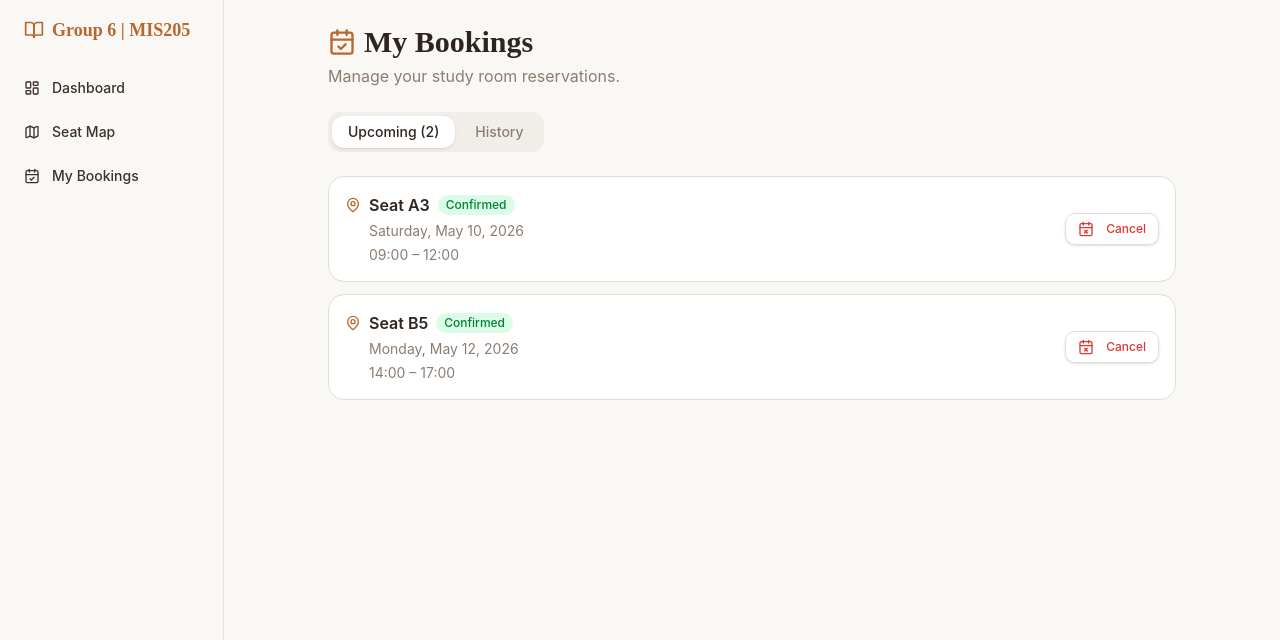
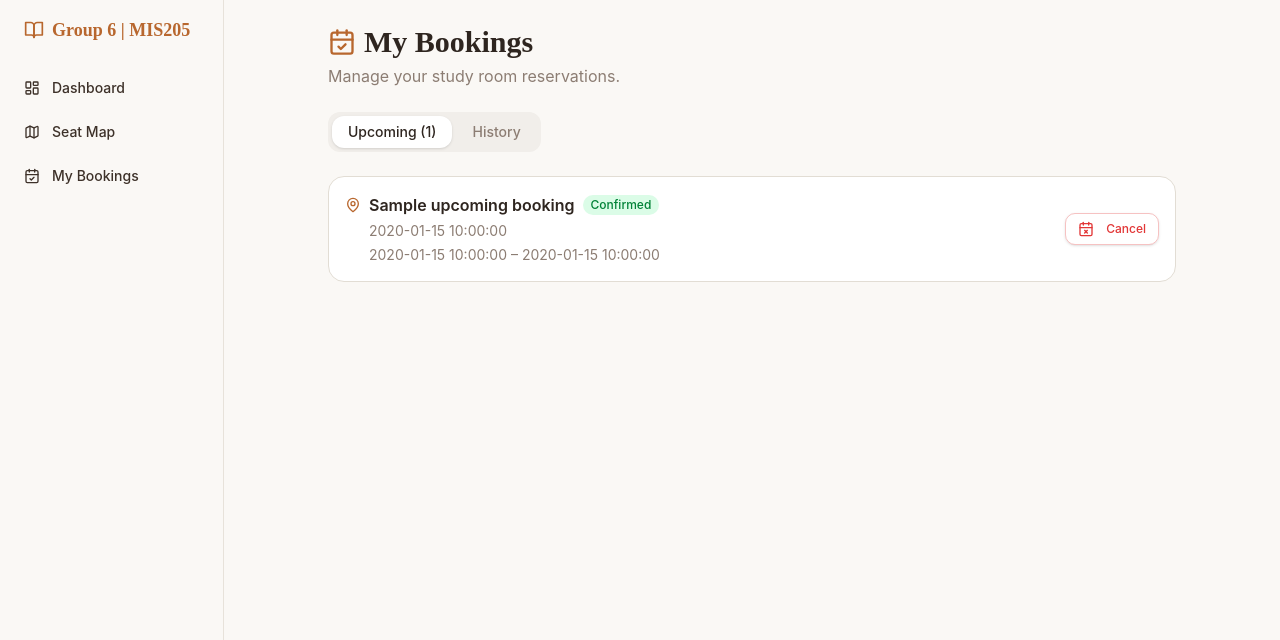
Before and after one commit to dtran2108/library-seat-saving-system, a Flask app: template frontend/templates/dashboard/my-bookings.html in a window 1280 px wide. Shown: the top 640 px of the page. Run offline with Flask 3, Linux system fonts and the light colour scheme; the template is opened without the code that fills it: most values are stand-ins (such as "Sample title", 1, 10 or a date in 2020); style sheets or scripts are compiled from the project's sources.

Commit message:
update my bookings template to load bookings from backend

```diff
--- a/backend/routes/seats.py
+++ b/backend/routes/seats.py
@@ -1,4 +1,4 @@
-from datetime import date
+from datetime import date, datetime
 from flask import Blueprint, render_template, request, jsonify, session
 from decorators import login_required
 from controllers.seats import (
@@ -11,6 +11,21 @@ from controllers.seats import (
 )
 
 seats_bp = Blueprint('seats', __name__)
+
+DB_DATETIME_FORMAT = '%Y-%m-%d %H:%M:%S'
+ACTIVE_STATUSES = ('upcoming', 'active')
+HISTORY_STATUSES = ('completed', 'cancelled', 'no_show')
+
+
+def _decorate_reservation(row):
+    start = datetime.strptime(row['startTime'], DB_DATETIME_FORMAT)
+    end = datetime.strptime(row['endTime'], DB_DATETIME_FORMAT)
+    row['booking_date'] = start.strftime('%A, %B %d, %Y')
+    row['start_time'] = start.strftime('%H:%M')
+    row['end_time'] = end.strftime('%H:%M')
+    row['seat_label'] = f"{row['zoneName']} · {row['deskNo']}"
+    return row
+
 
 @seats_bp.route('/dashboard', methods=['GET', 'POST'])
 @login_required
@@ -29,7 +44,14 @@ def seat_map():
 @seats_bp.route('/my-bookings')
 @login_required
 def my_bookings():
-    return render_template("dashboard/my-bookings.html")
+    reservations = [_decorate_reservation(r) for r in get_user_reservations(session['user_id'])]
+    upcoming = [r for r in reservations if r['status'] in ACTIVE_STATUSES]
+    history = [r for r in reservations if r['status'] in HISTORY_STATUSES]
+    return render_template(
+        "dashboard/my-bookings.html",
+        upcoming_bookings=upcoming,
+        history_bookings=history,
+    )
 
 
 @seats_bp.route('/api/book', methods=['POST'])
--- a/frontend/templates/dashboard/my-bookings.html
+++ b/frontend/templates/dashboard/my-bookings.html
@@ -10,21 +10,6 @@
 {% block title %}My Bookings{% endblock %}
 
 {% block content %}
-
-    {# --- MOCK DATA FOR UI TESTING (Remove when connecting backend) --- #}
-    {%
-        set upcoming_bookings = [
-            {'id': 1, 'seat_number': 'A3', 'booking_date': 'Saturday, May 10, 2026', 'start_time': '09:00', 'end_time': '12:00', 'status': 'confirmed'},
-            {'id': 2, 'seat_number': 'B5', 'booking_date': 'Monday, May 12, 2026', 'start_time': '14:00', 'end_time': '17:00', 'status': 'confirmed'}
-        ]
-    %}
-    {%
-        set history_bookings = [
-            {'id': 3, 'seat_number': 'C1', 'booking_date': 'Friday, May 2, 2026', 'start_time': '08:00', 'end_time': '11:00', 'status': 'completed'},
-            {'id': 4, 'seat_number': 'A1', 'booking_date': 'Wednesday, April 30, 2026', 'start_time': '13:00', 'end_time': '15:00', 'status': 'cancelled'}
-        ]
-    %}
-    {# ----------------------------------------------------------------- #}
 
     <div class="p-6 max-w-4xl mx-auto">
         {{ PageHeader("My Bookings", "Manage your study room reservations.", icon="calendar-check") }}
@@ -46,11 +31,11 @@
                 {% else %}
                     <div class="flex flex-col gap-3">
                         {% for b in upcoming_bookings %}
-                            <div class="bg-card border border-border rounded-2xl p-4 flex flex-col sm:flex-row sm:items-center sm:justify-between gap-3">
+                            <div id="booking-{{ b.reservationId }}" class="bg-card border border-border rounded-2xl p-4 flex flex-col sm:flex-row sm:items-center sm:justify-between gap-3">
                                 <div class="flex flex-col gap-1">
                                     <div class="flex items-center gap-2">
                                         {{ Icon('map-pin', class="w-4 h-4 text-primary") }}
-                                        <span class="font-semibold text-foreground">Seat {{ b.seat_number }}</span>
+                                        <span class="font-semibold text-foreground">{{ b.seat_label }}</span>
                                         {{ Badge(b.status) }}
                                     </div>
                                     <p class="text-sm text-muted-foreground ml-6">
@@ -61,15 +46,14 @@
                                     </p>
                                 </div>
 
-                                {% if b.status == "confirmed" %}
-                                    <form action="#" method="POST" class="shrink-0">
-                                        <input type="hidden" name="booking_id" value="{{ b.id }}" />
-                                        {% call Button(variant="outline", size="sm", class="text-destructive border-destructive/30 hover:bg-destructive/5") %}
-                                            {{ Icon('calendar-x', class="w-4 h-4 mr-1") }}
-                                            Cancel
-                                        {% endcall %}
-                                    </form>
-                                {% endif %}
+                                <button
+                                    type="button"
+                                    data-cancel-id="{{ b.reservationId }}"
+                                    class="inline-flex items-center justify-center gap-2 whitespace-nowrap rounded-md text-xs font-medium transition-colors focus-visible:outline-none focus-visible:ring-1 focus-visible:ring-ring disabled:pointer-events-none disabled:opacity-50 border border-destructive/30 bg-transparent shadow-sm hover:bg-destructive/5 text-destructive h-8 px-3 shrink-0"
+                                >
+                                    {{ Icon('calendar-x', class="w-4 h-4 mr-1") }}
+                                    Cancel
+                                </button>
                             </div>
                         {% endfor %}
                     </div>
@@ -89,7 +73,7 @@
                                 <div class="flex flex-col gap-1">
                                     <div class="flex items-center gap-2">
                                         {{ Icon('map-pin', class="w-4 h-4 text-primary") }}
-                                        <span class="font-semibold text-foreground">Seat {{ b.seat_number }}</span>
+                                        <span class="font-semibold text-foreground">{{ b.seat_label }}</span>
                                         {{ Badge(b.status) }}
                                     </div>
                                     <p class="text-sm text-muted-foreground ml-6">
@@ -107,4 +91,34 @@
         {% endcall %}
     </div>
 
+    <script>
+        document.querySelectorAll('[data-cancel-id]').forEach(btn => {
+            btn.addEventListener('click', async () => {
+                const id = btn.dataset.cancelId;
+                if (!confirm('Cancel this booking?')) return;
+
+                btn.disabled = true;
+                try {
+                    const res = await fetch(`/api/cancel/${id}`, {
+                        method: 'POST',
+                        headers: { 'X-CSRFToken': '{{ csrf_token() }}' },
+                    });
+                    const data = await res.json();
+
+                    if (data.success) {
+                        showToast(data.message, 'success');
+                        document.getElementById(`booking-${id}`)?.remove();
+                        setTimeout(() => location.reload(), 600);
+                    } else {
+                        showToast(data.error || 'Cancel failed.', 'error');
+                        btn.disabled = false;
+                    }
+                } catch {
+                    showToast('Network error. Please try again.', 'error');
+                    btn.disabled = false;
+                }
+            });
+        });
+    </script>
+
 {% endblock %}
```
